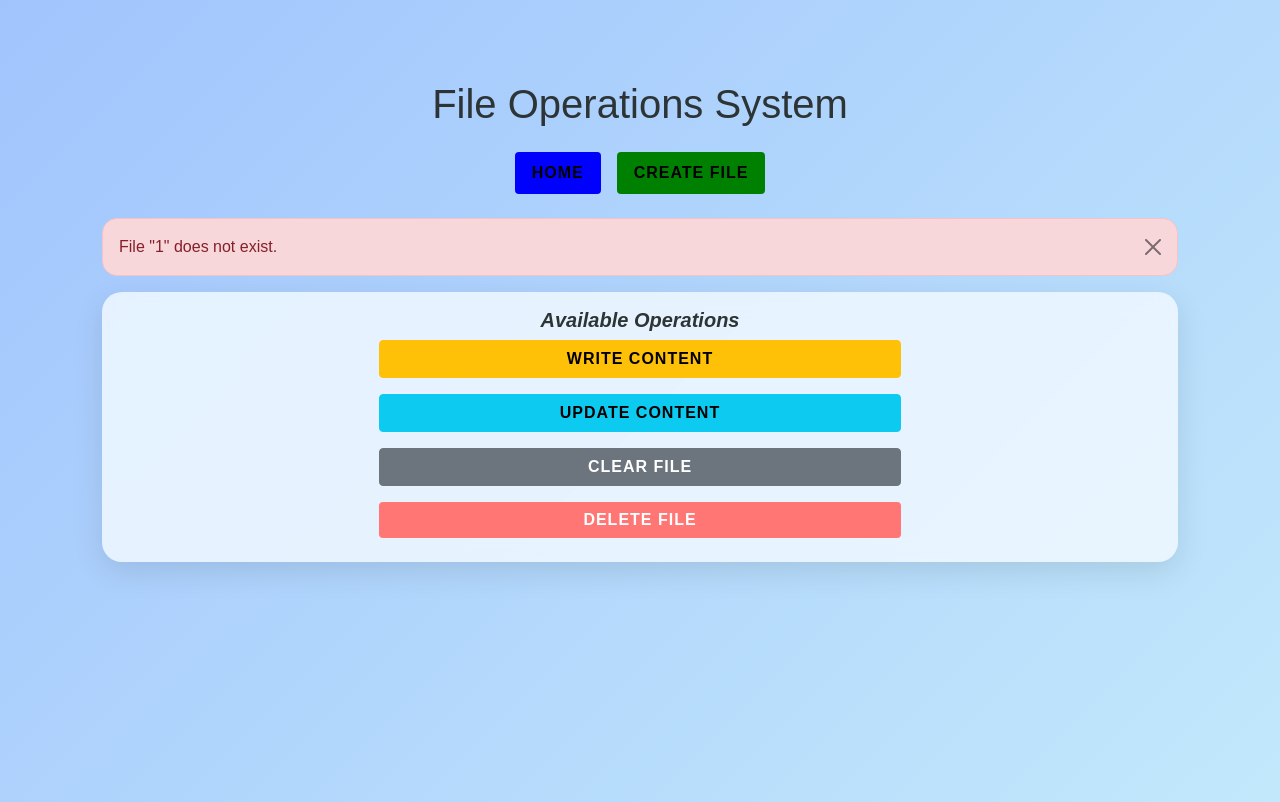
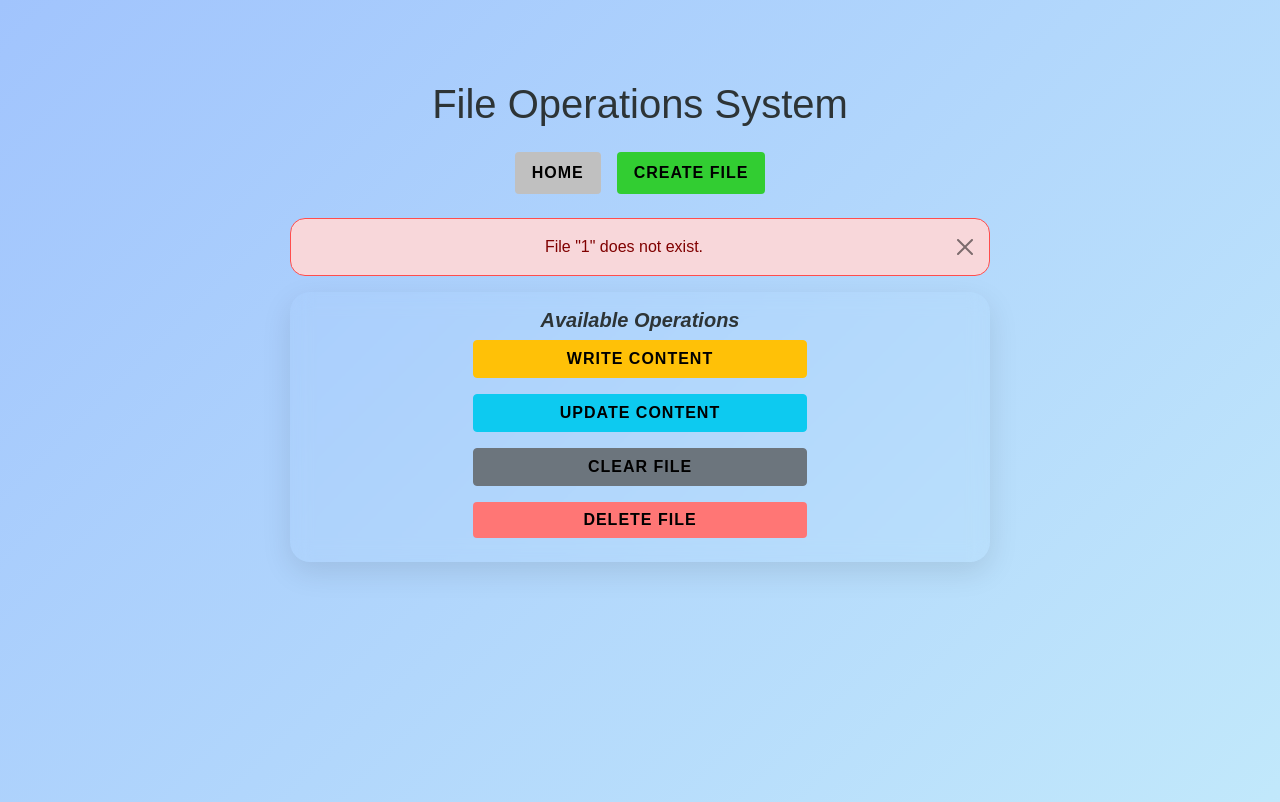
Before and after one commit to abuawaish/file_operations_webapp, a Flask app: page /read/1 in a window 1280 px wide. Shown: the top 802 px of the page. Run offline with Flask 3, Linux system fonts and the light colour scheme.

Commit message:
changed frontend stylings

```diff
--- a/static/css/style.css
+++ b/static/css/style.css
@@ -36,6 +36,10 @@ body {
 
 /* Components */
 .card {
+    background: transparent !important;
+    width: 100%;
+    max-width: 700px;
+    margin: auto;
     background: rgba(240, 248, 255, 0.85);
     border: none;
     border-radius: 20px;
@@ -97,6 +101,12 @@ body {
 .alert {
     border-radius: 15px;
     animation: slideIn 0.5s ease-out;
+    text-align: center;
+    color:  #800000;
+    width: 65%;
+    max-width: 800px;
+    margin: 0 auto 1rem;
+    border: 1px solid #ff4d4d;
 }
 
 /* File Preview */
--- a/templates/base.html
+++ b/templates/base.html
@@ -17,8 +17,8 @@
 
         <!-- Navigation Menu -->
         <nav class="nav justify-content-center mb-4">
-            <a class="nav-link btn mx-2" href="{{ url_for('index') }}" style="background-color: blue; color: black;">Home</a>
-            <a class="nav-link btn mx-2" href="{{ url_for('create') }}" style="background-color: green; color: black;">Create File</a>
+            <a class="nav-link btn mx-2" href="{{ url_for('index') }}" style="background-color: Silver; color: black;">Home</a>
+            <a class="nav-link btn mx-2" href="{{ url_for('create') }}" style="background-color: LimeGreen; color: black;">Create File</a>
         </nav>
 
         <!-- Flash Messages -->
--- a/templates/index.html
+++ b/templates/index.html
@@ -7,8 +7,8 @@
         <div class="d-grid gap-2 col-6 mx-auto">
             <a href="{{ url_for('write') }}" class="btn btn-warning mb-2">Write Content</a>
             <a href="{{ url_for('update') }}" class="btn btn-info mb-2">Update Content</a>
-            <a href="{{ url_for('clear') }}" class="btn btn-secondary mb-2">Clear File</a>
-            <a href="{{ url_for('delete') }}" class="btn btn-danger mb-2">Delete File</a>
+            <a href="{{ url_for('clear') }}" class="btn btn-secondary mb-2" style="color: black">Clear File</a>
+            <a href="{{ url_for('delete') }}" class="btn btn-danger mb-2" style="color: black">Delete File</a>
         </div>
     </div>
 </div>
```
